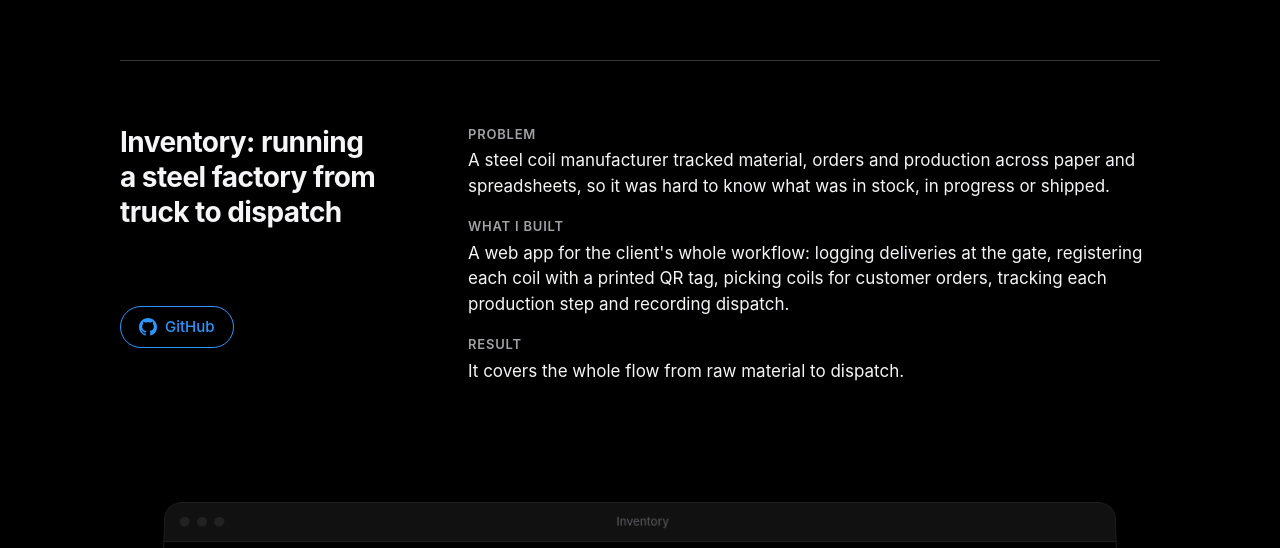
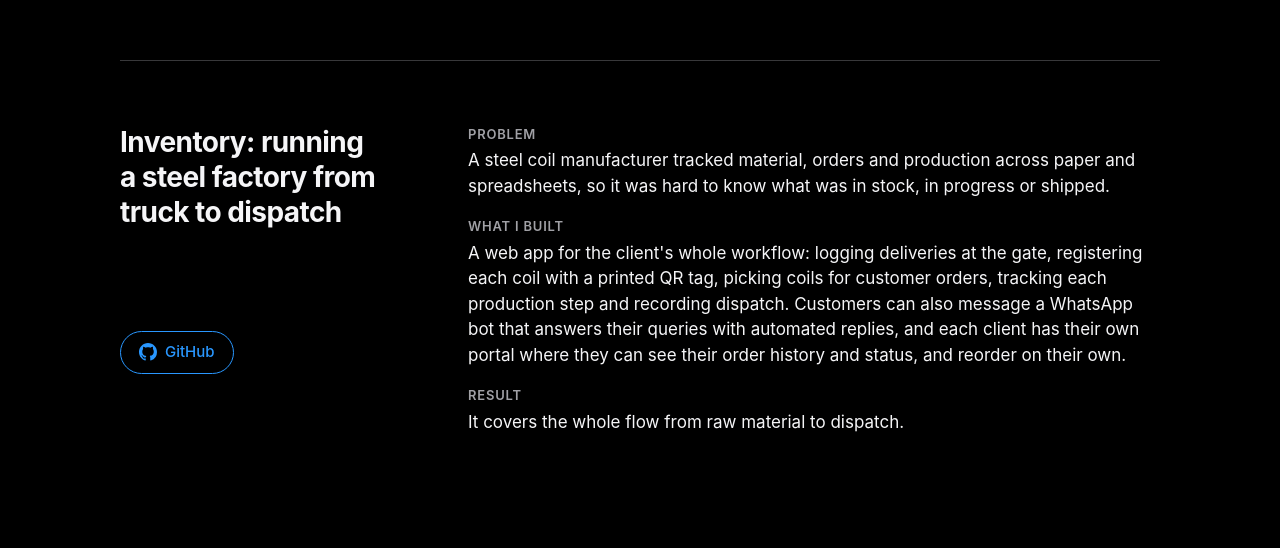
Before and after one commit to lakshya110704/lakshya110704.github.io, a plain HTML site: page index.html in a window 1280 px wide. Shown: the part 4365-4913 px from the top of the page. Drawn offline with Linux system fonts and the light colour scheme; grey boxes are pictures that could not be loaded.

Commit message:
Inventory: mention WhatsApp bot, client portal with history and status, reorder

```diff
--- a/index.html
+++ b/index.html
@@ -154,7 +154,7 @@
           <dt>Problem</dt>
           <dd>A steel coil manufacturer tracked material, orders and production across paper and spreadsheets, so it was hard to know what was in stock, in progress or shipped.</dd>
           <dt>What I built</dt>
-          <dd>A web app for the client's whole workflow: logging deliveries at the gate, registering each coil with a printed QR tag, picking coils for customer orders, tracking each production step and recording dispatch.</dd>
+          <dd>A web app for the client's whole workflow: logging deliveries at the gate, registering each coil with a printed QR tag, picking coils for customer orders, tracking each production step and recording dispatch. Customers can also message a WhatsApp bot that answers their queries with automated replies, and each client has their own portal where they can see their order history and status, and reorder on their own.</dd>
           <dt>Result</dt>
           <dd>It covers the whole flow from raw material to dispatch. <mark class="todo">[TODO: real client result, e.g. time saved or errors cut]</mark></dd>
         </dl>
```
